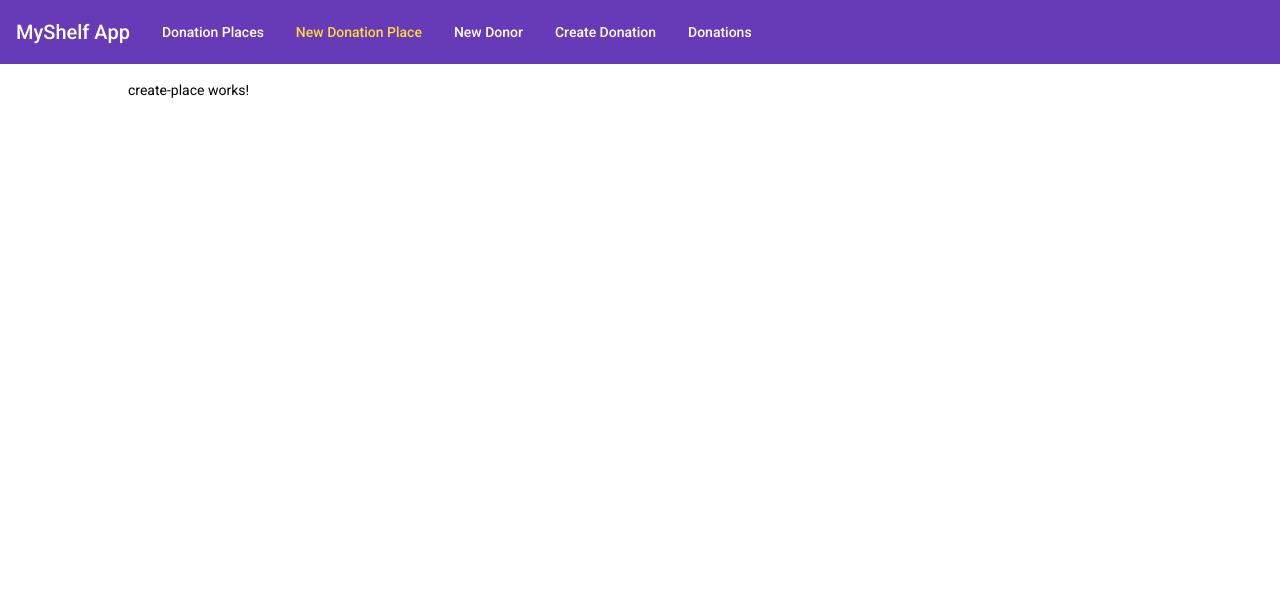
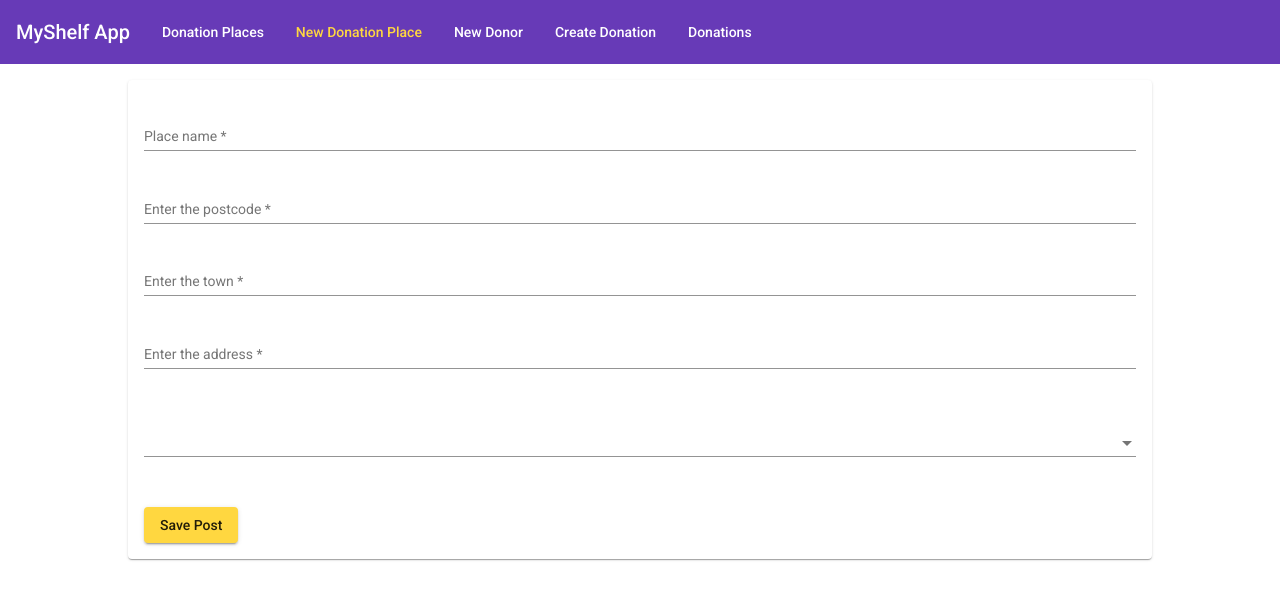
Before and after one commit to marcibaumel/O09CTQ_GEIAK125-B, an Angular app in the folder BloodyApp/frontend/: page /newdonationplaces in a window 1280 px wide. Shown: the top 600 px of the page. Built offline with nearby package versions, Linux system fonts and the light colour scheme; what ng-mat-carousel would draw is missing.

Commit message:
working new place componenet

```diff
--- a/BloodyApp/frontend/src/app/components/create-place/create-place.component.css
+++ b/BloodyApp/frontend/src/app/components/create-place/create-place.component.css
@@ -0,0 +1,11 @@
+mat-form-field,
+textarea,
+mat-radio-group,
+mat-select{
+  margin-top: 1rem;
+  width: 100%;
+}
+
+.mat-raised-button{
+  margin-top: 2rem;
+}
--- a/BloodyApp/frontend/src/app/components/create-place/create-place.component.html
+++ b/BloodyApp/frontend/src/app/components/create-place/create-place.component.html
@@ -1 +1,37 @@
-<p>create-place works!</p>
+<mat-card>
+  <form [formGroup]="form" (submit)="onSaveNewPlace()">
+    <mat-form-field>
+      <input matInput type="text" formControlName="name" placeholder="Place name"/>
+      <mat-error *ngIf="form.get('name').invalid">Please enter the place name (minimum 3, maximum 50 character)</mat-error>
+    </mat-form-field>
+
+    <mat-form-field>
+      <input matInput type="number" formControlName="postcode" placeholder="Enter the postcode" oninput="javascript: if (this.value.length > this.maxLength) this.value = this.value.slice(0, this.maxLength);" maxlength="4"/>
+      <mat-error *ngIf="form.get('postcode').invalid">Please enter a valid postcode</mat-error>
+    </mat-form-field>
+
+    <mat-form-field>
+      <input matInput type="text" formControlName="town" placeholder="Enter the town"/>
+      <mat-error *ngIf="form.get('town').invalid">Please enter a valid town</mat-error>
+    </mat-form-field>
+
+    <mat-form-field>
+      <input matInput type="text" formControlName="address" placeholder="Enter the address"/>
+      <mat-error *ngIf="form.get('address').invalid">Please enter a valid address</mat-error>
+    </mat-form-field>
+
+
+    <mat-form-field>
+        <mat-select formControlName="active">
+          <mat-option [value]="true">Active</mat-option>
+          <mat-option [value]="false">Inactive</mat-option>
+        </mat-select>
+    </mat-form-field>
+
+
+
+
+
+    <button mat-raised-button color="accent" type="submit">Save Post</button>
+  </form>
+</mat-card>
--- a/BloodyApp/frontend/src/app/components/create-place/create-place.component.ts
+++ b/BloodyApp/frontend/src/app/components/create-place/create-place.component.ts
@@ -1,4 +1,6 @@
 import { Component, OnInit } from '@angular/core';
+import { FormControl, FormGroup, Validators } from '@angular/forms';
+import { DonationService } from 'src/app/services/donation.service';
 
 @Component({
   selector: 'app-create-place',
@@ -6,10 +8,67 @@ import { Component, OnInit } from '@angular/core';
   styleUrls: ['./create-place.component.css']
 })
 export class CreatePlaceComponent implements OnInit {
+  form: FormGroup;
 
-  constructor() { }
+
+
+  constructor(private donationService: DonationService) {}
 
   ngOnInit(): void {
+    this.form = new FormGroup({
+      name: new FormControl(null, {
+        validators: [
+          Validators.required,
+          Validators.minLength(3),
+          Validators.maxLength(50),
+        ],
+      }),
+      postcode: new FormControl(null, {
+        validators: [Validators.required],
+      }),
+      town: new FormControl(null, {
+        validators: [Validators.required, Validators.minLength(2)],
+      }),
+      address: new FormControl(null, {
+        validators: [Validators.required, Validators.minLength(2)],
+      }),
+      active: new FormControl(null, {
+        validators: [],
+      }),
+    });
+  }
+
+  onSaveNewPlace() {
+    console.log(this.form.get('active').value)
+    if (this.form.invalid) {
+      console.log('Something wrong with the form!');
+      alert('The form is not valid please check your data again');
+
+      if(this.form.get('name').invalid){
+        this.form.get('name').reset()
+      }
+      if(this.form.get('postcode').invalid){
+        this.form.get('postcode').reset()
+      }
+      if(this.form.get('town').invalid){
+        this.form.get('town').reset()
+      }
+      if(this.form.get('address').invalid){
+        this.form.get('address').reset()
+      }
+      return;
+    }
+
+    console.log(this.form);
+
+    this.donationService.addNewDonationPlace(
+      this.form.value.name,
+      this.form.value.postcode,
+      this.form.value.town,
+      this.form.value.address,
+      this.form.value.active
+    );
+
   }
 
 }
--- a/BloodyApp/frontend/src/app/components/place-list/place-list.component.css
+++ b/BloodyApp/frontend/src/app/components/place-list/place-list.component.css
@@ -5,5 +5,5 @@
 
 .place-inactive{
   margin: 2rem;
-  background-color:rgb(78, 63, 63)
+  background-color:rgb(185, 169, 169)
 }
--- a/BloodyApp/frontend/src/app/services/donation.service.ts
+++ b/BloodyApp/frontend/src/app/services/donation.service.ts
@@ -32,7 +32,7 @@ export class DonationService {
       .subscribe((responseData) => {
         const id = responseData.place_id;
         //console.log(responseData.message);
-        this.router.navigate(['/places']);
+        this.router.navigate(['/donationplaces']);
       });
   }
 
```
Also changed, not shown: BloodyApp/frontend/src/app/app.module.ts (+10 -1 lines).
